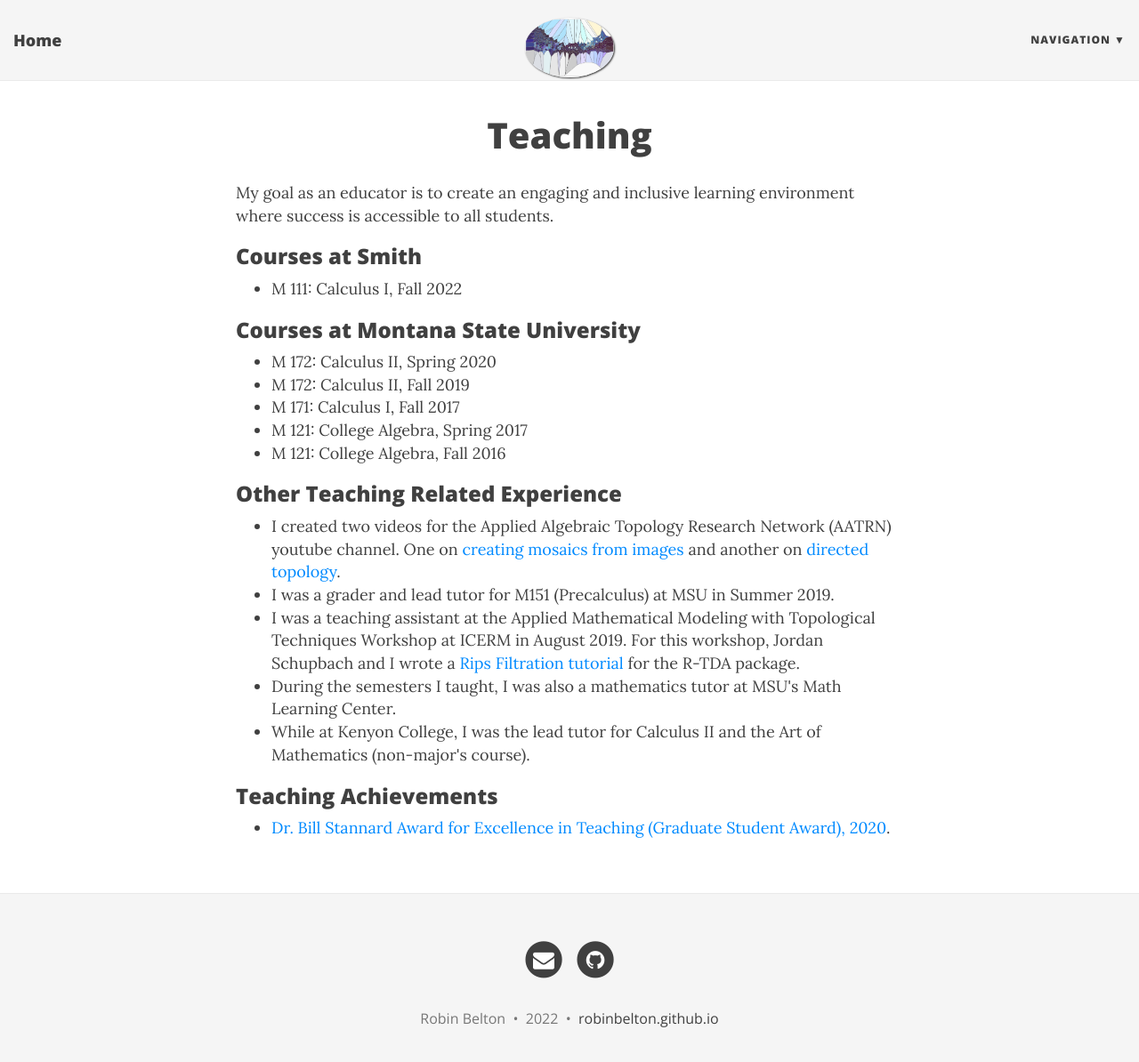
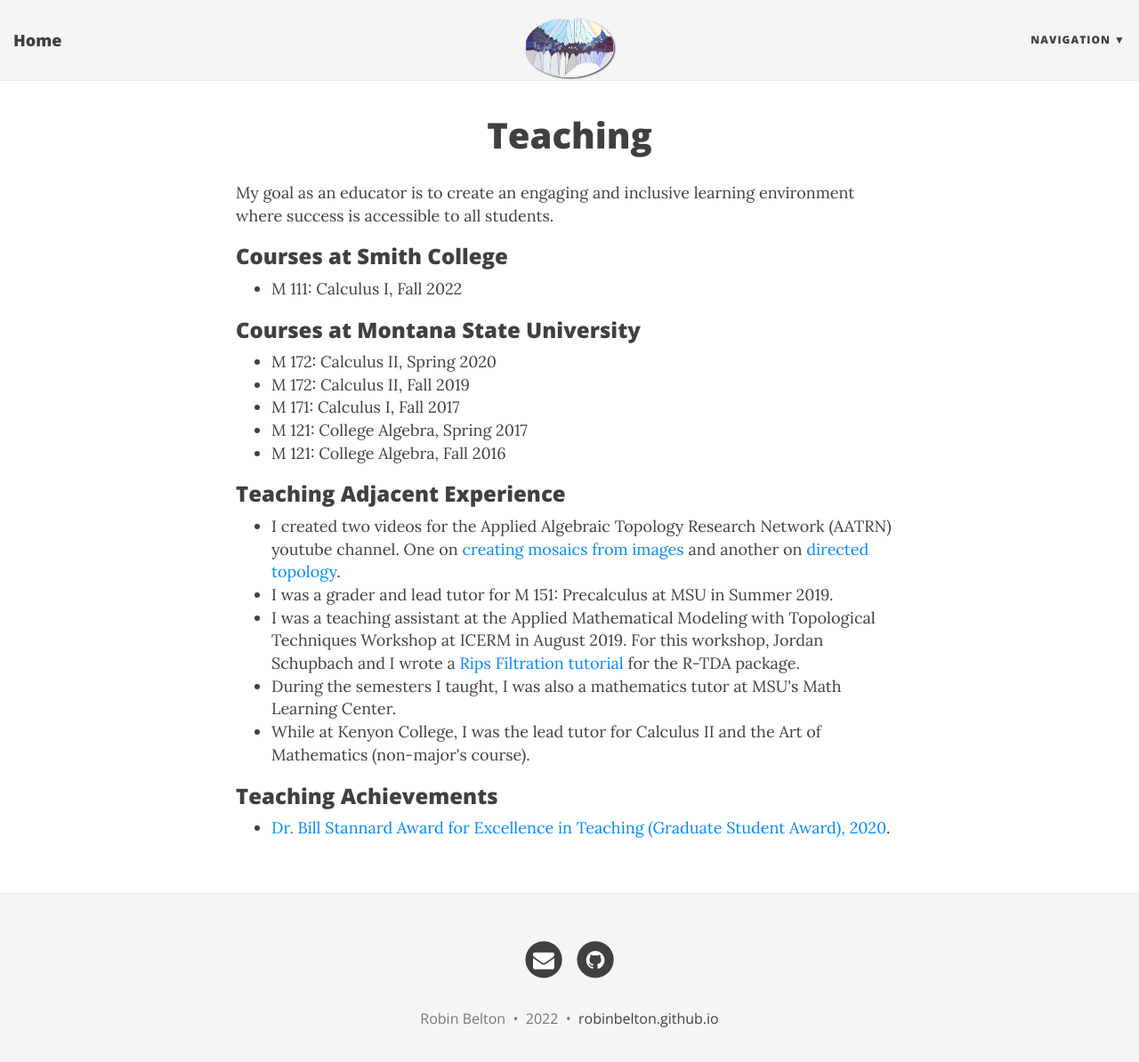
Before and after one commit to robinbelton/robinbelton.github.io, a Jekyll site: the page built from teaching.html, in a window 1280 px wide and 1207 px high. Shown: the top 1194 px of the window at 89% size. Built offline with Jekyll 4.4.1, drawn with Linux system fonts in a browser that asks for light colours; nearby versions of some CDN libraries.

Commit message:
Small edits to teaching page

```diff
--- a/teaching.html
+++ b/teaching.html
@@ -7,7 +7,7 @@ use-site-title: true
 
 My goal as an educator is to create an engaging and inclusive learning environment where success is accessible to all students.
 
-<h3>Courses at Smith</h3>
+<h3>Courses at Smith College</h3>
 <ul>
 <li>M 111: Calculus I, Fall 2022</li>
 </ul>
@@ -22,11 +22,11 @@ My goal as an educator is to create an engaging and inclusive learning environme
 <li>M 121: College Algebra, Fall 2016</li>
 </ul>
 
-<h3>Other Teaching Related Experience</h3>
+<h3>Teaching Adjacent Experience</h3>
 
 <ul>
   <li> I created two videos for the Applied Algebraic Topology Research Network (AATRN) youtube channel. One on <a href="https://www.youtube.com/watch?v=bR8nmASz3W8">creating mosaics from images</a> and another on <a href="https://www.youtube.com/watch?v=GOG8DYq-EXY"> directed topology</a>. </li>
-  <li> I was a grader and lead tutor for M151 (Precalculus) at MSU in Summer 2019. </li>
+  <li> I was a grader and lead tutor for M 151: Precalculus at MSU in Summer 2019. </li>
   <li> I was a teaching assistant at the Applied Mathematical Modeling with Topological Techniques Workshop at ICERM in August 2019. For this workshop, Jordan Schupbach and I wrote a <a href="https://comptag.github.io/rpackage_tutorials/2019/07/tda-rips-tutorial.html">Rips Filtration tutorial</a> for the R-TDA package.</li>
 
   <li> During the semesters I taught, I was also a mathematics tutor at MSU's Math Learning Center.</li>
```
